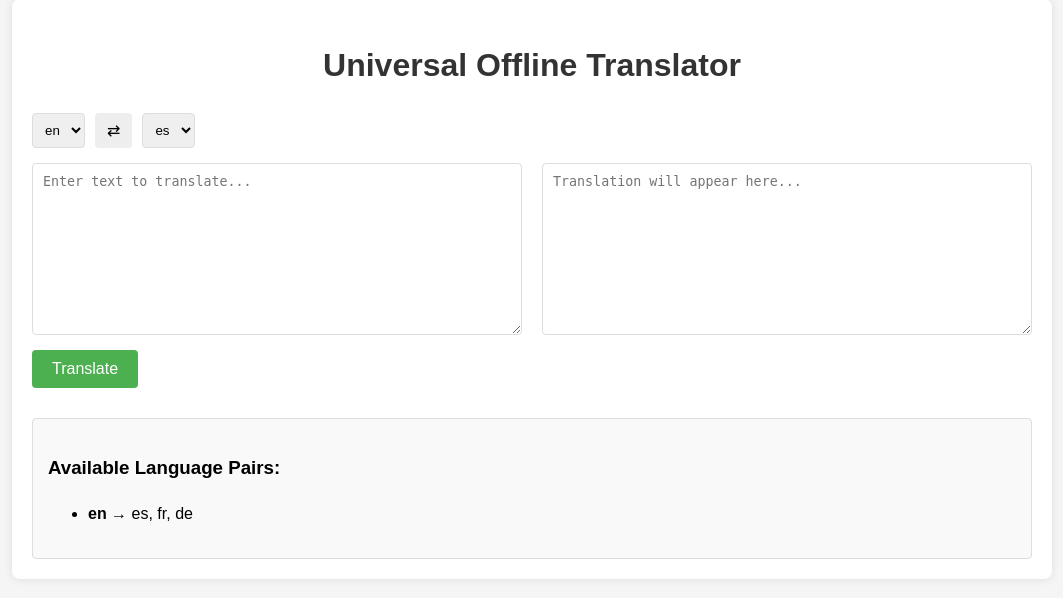
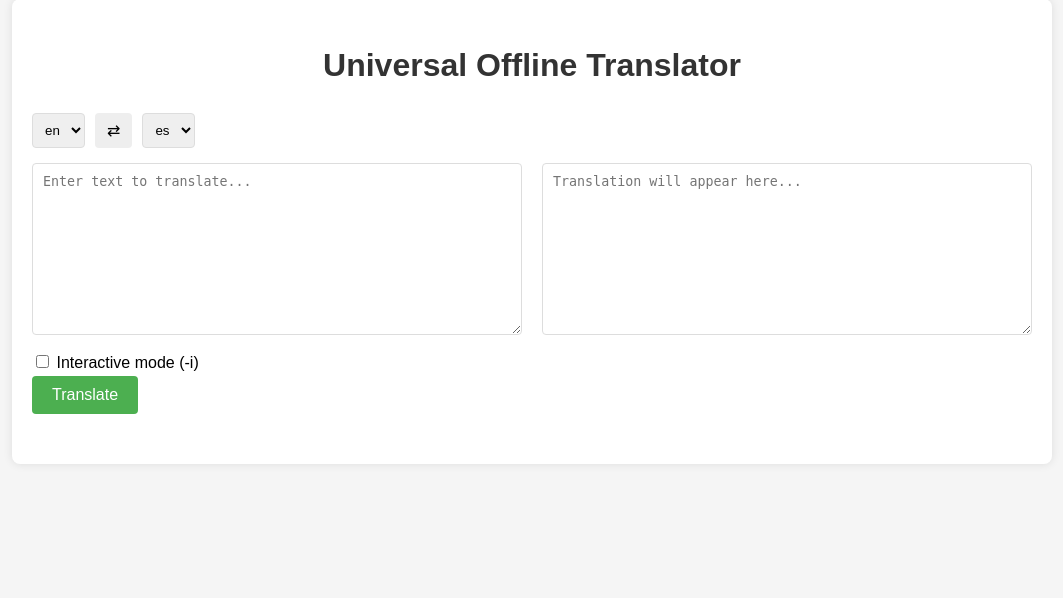
Before and after one commit to feckom/uot-wfe, a Flask app: page / in a window 1280 px wide. Shown: the part 21-619 px from the top of the page, without its empty margins (108-1171 px from the left). Run offline with Flask 3, Linux system fonts and the light colour scheme.

Commit message:
Changed code

```diff
--- a/templates/index.html
+++ b/templates/index.html
@@ -9,7 +9,6 @@
 <body>
     <div class="container">
         <h1>Universal Offline Translator</h1>
-
         <div class="translator-box">
             <div class="language-selectors">
                 <select id="from-lang" onchange="updateTargetLanguages()">
@@ -22,29 +21,29 @@
                     <!-- Will be populated dynamically -->
                 </select>
             </div>
-
             <div class="text-areas">
                 <textarea id="source-text" placeholder="Enter text to translate..."></textarea>
                 <textarea id="translated-text" placeholder="Translation will appear here..." readonly></textarea>
             </div>
-
+            <div class="options">
+                <label class="checkbox-container">
+                    <input type="checkbox" id="interactive-mode" title="Shows detailed logs during translation">
+                    <span class="checkbox-label">Interactive mode (-i)</span>
+                </label>
+            </div>
             <button id="translate-btn">Translate</button>
         </div>
-
-        <div class="language-info">
-            <h3>Available Language Pairs:</h3>
-            <div id="language-pairs-display"></div>
+        <div class="logs-container" id="logs-container" style="display: none;">
+            <h3>Translation Logs</h3>
+            <div id="logs-content" class="logs-content"></div>
         </div>
     </div>
-
     <script>
         // Store the language pairs from server
         const languagePairs = {{ language_pairs|safe }};
-
         function populateTargetLanguages(sourceLang) {
             const toLangSelect = document.getElementById('to-lang');
             toLangSelect.innerHTML = '';
-
             if (languagePairs[sourceLang]) {
                 languagePairs[sourceLang].forEach(lang => {
                     const option = document.createElement('option');
@@ -52,40 +51,55 @@
                     option.textContent = lang;
                     toLangSelect.appendChild(option);
                 });
-
                 // Default to first available target language
                 if (languagePairs[sourceLang].length > 0) {
                     toLangSelect.value = languagePairs[sourceLang][0];
                 }
             }
         }
-
         function updateTargetLanguages() {
             const fromLang = document.getElementById('from-lang').value;
             populateTargetLanguages(fromLang);
         }
 
-        function displayLanguagePairs() {
-            const displayDiv = document.getElementById('language-pairs-display');
-            let html = '<ul>';
+        // Log message function
+        function addLog(message) {
+            const logsContainer = document.getElementById('logs-container');
+            const logsContent = document.getElementById('logs-content');
 
-            for (const [source, targets] of Object.entries(languagePairs)) {
-                html += `<li><strong>${source}</strong> → ${targets.join(', ')}</li>`;
-            }
+            // Show logs container if not already visible
+            logsContainer.style.display = 'block';
 
-            html += '</ul>';
-            displayDiv.innerHTML = html;
+            // Add timestamp to log message
+            const now = new Date();
+            const timestamp = `${now.getHours().toString().padStart(2, '0')}:${now.getMinutes().toString().padStart(2, '0')}:${now.getSeconds().toString().padStart(2, '0')}`;
+
+            // Create log entry
+            const logEntry = document.createElement('div');
+            logEntry.className = 'log-entry';
+            logEntry.innerHTML = `<span class="log-timestamp">[${timestamp}]</span> ${message}`;
+
+            // Add to logs
+            logsContent.appendChild(logEntry);
+
+            // Scroll to bottom of logs
+            logsContent.scrollTop = logsContent.scrollHeight;
+        }
+
+        // Clear logs function
+        function clearLogs() {
+            const logsContent = document.getElementById('logs-content');
+            logsContent.innerHTML = '';
         }
 
         document.addEventListener('DOMContentLoaded', function() {
             // Initial setup
             populateTargetLanguages(document.getElementById('from-lang').value);
-            displayLanguagePairs();
-
             const translateBtn = document.getElementById('translate-btn');
             const sourceText = document.getElementById('source-text');
             const translatedText = document.getElementById('translated-text');
             const swapBtn = document.getElementById('swap-langs');
+            const interactiveModeCheckbox = document.getElementById('interactive-mode');
 
             translateBtn.addEventListener('click', async function() {
                 const text = sourceText.value.trim();
@@ -94,9 +108,26 @@
                     return;
                 }
 
+                // Clear previous logs if interactive mode is enabled
+                if (interactiveModeCheckbox.checked) {
+                    clearLogs();
+                    addLog("[INFO] Starting translation...");
+                    addLog(`[INFO] Looking for translation path: ${document.getElementById('from-lang').value} → ${document.getElementById('to-lang').value}`);
+                } else {
+                    // Hide logs container if interactive mode is disabled
+                    document.getElementById('logs-container').style.display = 'none';
+                }
+
                 translatedText.value = "Translating...";
 
                 try {
+                    // Get start time for performance measurement
+                    const startTime = performance.now();
+
+                    if (interactiveModeCheckbox.checked) {
+                        addLog(`[INFO] Translating: '${text}'`);
+                    }
+
                     const response = await fetch('/translate', {
                         method: 'POST',
                         headers: {
@@ -105,19 +136,51 @@
                         body: JSON.stringify({
                             text: text,
                             from: document.getElementById('from-lang').value,
-                            to: document.getElementById('to-lang').value
+                            to: document.getElementById('to-lang').value,
+                            interactive: interactiveModeCheckbox.checked
                         })
                     });
 
                     const data = await response.json();
 
+                                            // Get end time and calculate elapsed time
+                    const endTime = performance.now();
+                    const elapsedTime = ((endTime - startTime) / 1000).toFixed(2);
+
                     if (data.error) {
                         translatedText.value = data.error;
+                        if (interactiveModeCheckbox.checked) {
+                            addLog(`[ERROR] ${data.error}`);
+                        }
                     } else {
                         translatedText.value = data.translation;
+                        if (interactiveModeCheckbox.checked) {
+                            addLog(`[INFO] Translation completed successfully`);
+
+                            // Use the exact format from your Python script's log output
+                            let memoryLine = `[INFO] Translation took ${elapsedTime} seconds`;
+
+                            // If we're running in Firefox, we can get an estimate of memory usage
+                            if (window.performance && window.performance.memory) {
+                                const memoryMB = Math.round(window.performance.memory.usedJSHeapSize / (1024 * 1024));
+                                memoryLine += `, uses ${memoryMB} MB RAM`;
+                            }
+
+                            addLog(memoryLine);
+
+                            // Add logs if they were returned from the server
+                            if (data.logs && Array.isArray(data.logs)) {
+                                data.logs.forEach(log => {
+                                    addLog(log);
+                                });
+                            }
+                        }
                     }
                 } catch (error) {
                     translatedText.value = "Translation failed: " + error.message;
+                    if (interactiveModeCheckbox.checked) {
+                        addLog(`[ERROR] Translation failed: ${error.message}`);
+                    }
                 }
             });
 
@@ -125,13 +188,11 @@
                 const fromLang = document.getElementById('from-lang');
                 const toLang = document.getElementById('to-lang');
                 const temp = fromLang.value;
-
                 // Only swap if the target language is a valid source
                 if (languagePairs[toLang.value]) {
                     fromLang.value = toLang.value;
                     populateTargetLanguages(toLang.value);
                     toLang.value = temp;
-
                     // Also swap text if there's content
                     if (sourceText.value || translatedText.value) {
                         const tempText = sourceText.value;
```
Also changed, not shown: 1 other file.
